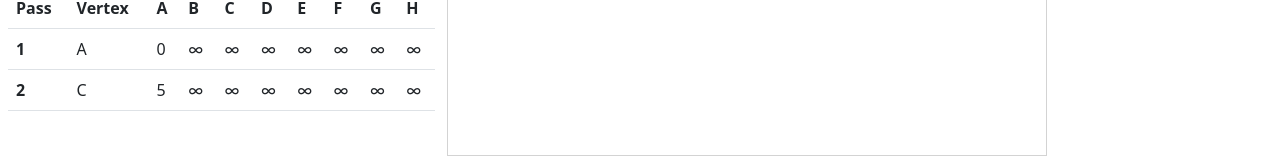
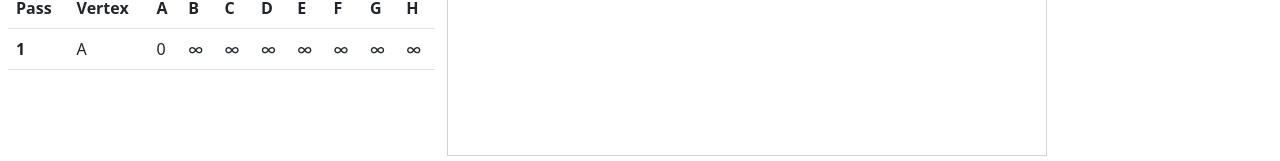
Before and after one commit to Wellingborough/dijkstra, a plain HTML site: page index.html in a window 1280 px wide. Shown: the part 300-461 px from the top of the page. Drawn offline with nearby package versions, Linux system fonts and the light colour scheme.

Commit message:
Update index.html

```diff
--- a/index.html
+++ b/index.html
@@ -117,18 +117,6 @@
                 <td>&infin;</td>
                 <td>&infin;</td>
               </tr>
-              <tr>
-                <th scope="row">2</th>
-                <td>C</td>
-                <td>5</td>
-                <td>&infin;</td>
-                <td>&infin;</td>
-                <td>&infin;</td>
-                <td>&infin;</td>
-                <td>&infin;</td>
-                <td>&infin;</td>
-                <td>&infin;</td>
-              </tr>
             </tbody>
           </table>
         </div>
```
